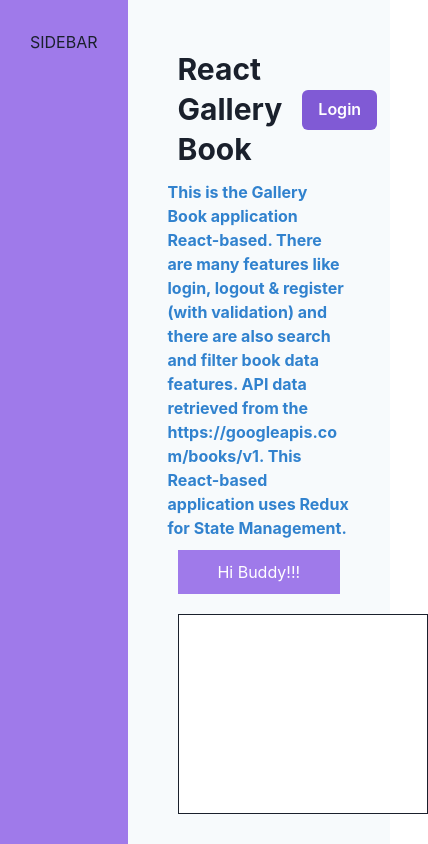
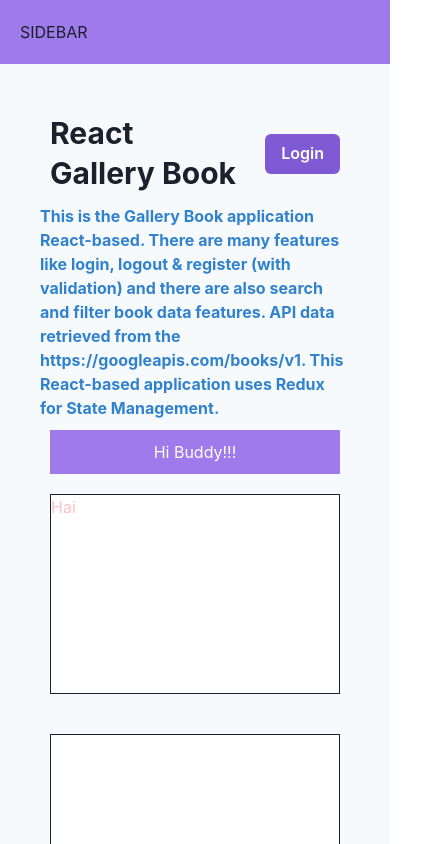
Before and after one commit to dwiiipoetra/react-gallery-book, a React (Vite) app: page / in a window 390 px wide. Shown: the top 844 px of the page, 428 px wide, since content can reach past the window. Built offline with nearby package versions, Linux system fonts and the light colour scheme.

Commit message:
add responsive styles

```diff
--- a/src/pages/home/index.jsx
+++ b/src/pages/home/index.jsx
@@ -82,18 +82,21 @@
     <>
       <Grid templateColumns="repeat(6, 1fr)" bg="gray.50">
         <GridItem
-          p="30px"
+          p={{ base: "20px", lg: "30px"}}
           as="aside"
-          colSpan="1"
+          // tampilan mobile akan fullwidth, large akan 1/3, xl akan 1/6
+          colSpan={{ base: 6, lg: 2, xl: 1 }}
           bg="purple.400"
-          minHeight="100vh"
+          // tampilan large akan membuat sidebar fullheight
+          minHeight={{ lg: "100vh" }}
         >
           SIDEBAR
         </GridItem>
 
         <GridItem
           as="main"
-          colSpan="5"
+          // tampilan mobile akan fullwidth, large akan 4/6, xl akan 5/6
+          colSpan={{ base: 6, lg: 4, xl: 5 }}
           p="40px"
         >
           <Menu />
@@ -105,7 +108,9 @@
           </Box>
 
           <SimpleGrid p="10px" spacing={10} minChildWidth="250px">
-          <Box bg="white" h="200px" border="1px solid"></Box>
+            <Box bg="white" h="200px" border="1px solid">
+              <Text color={{base: "pink", md: "green"}}>Hai</Text>
+            </Box>
             <Box bg="white" h="200px" border="1px solid"></Box>
             <Box bg="white" h="200px" border="1px solid"></Box>
             <Box bg="white" h="200px" border="1px solid"></Box>
```
Lines whose indentation alone changed are shown as unchanged.
